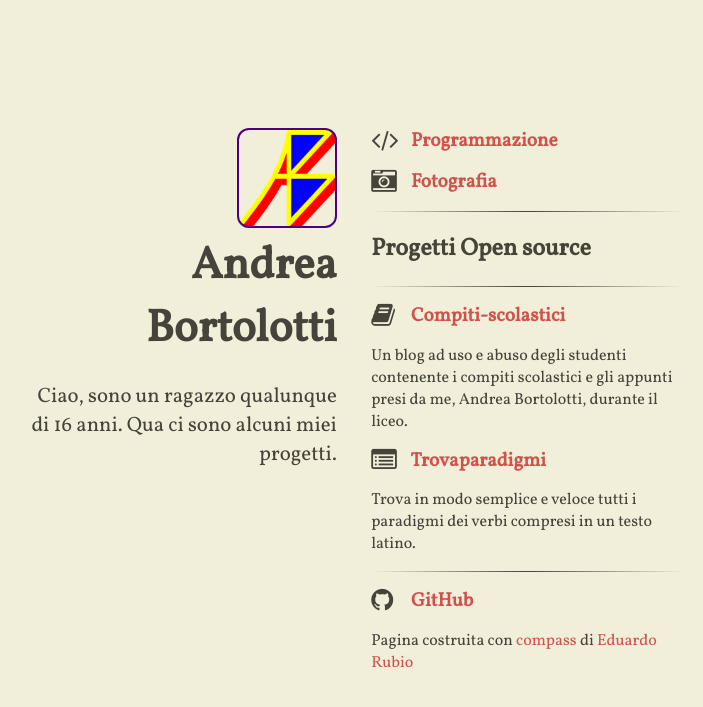
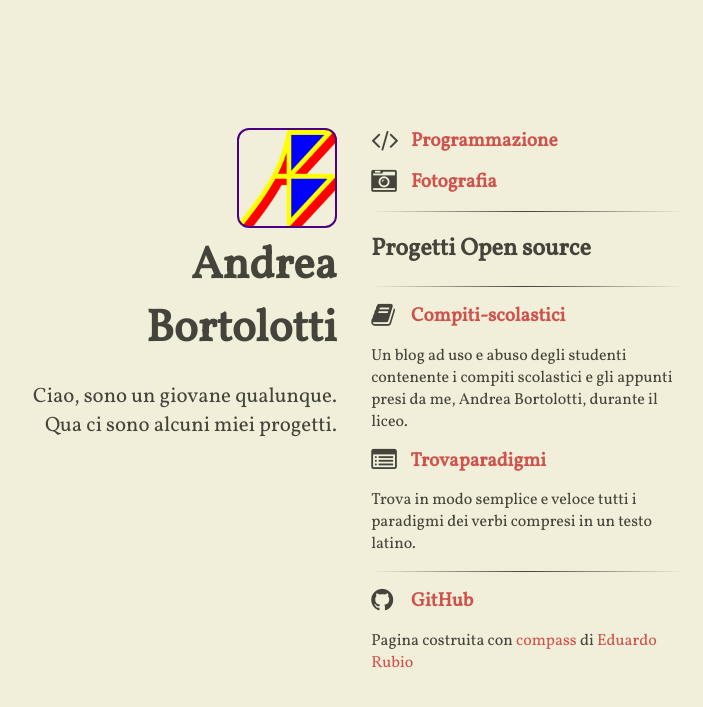
Before and after one commit to bortox/bortox.github.io.old, a Jekyll site: the page built from index.html, in a window 1280 px wide. Shown: the top 707 px of the page, without its empty margins (296-999 px from the left). Built offline with Jekyll 4.4.1, drawn with Linux system fonts in a browser that asks for light colours; nearby versions of some CDN libraries.

Commit message:
Update _config.yml

```diff
--- a/_config.yml
+++ b/_config.yml
@@ -9,14 +9,14 @@ compass:
   # author will appear under the avatar (optional)
   author: "Andrea Bortolotti"
   # tagline will appear under the title (optional)
-  tagline: "Ciao, sono un ragazzo qualunque di 16 anni. Qua ci sono alcuni miei progetti."
+  tagline: "Ciao, sono un giovane qualunque. Qua ci sono alcuni miei progetti."
   # if include_content is true, the contents of the content.html include will be
   # added right above the generated item list, if present
   include_content: true
   # if include_analytics is true, the content of the analytics.html include will
   # be added at the end of the <head> section. You can add your Google Analytics
   # Tracking Code to that file.
-  include_analytics: true
+  include_analytics: false
   # Twitter @username (as defined by the Twitter Card specs)
   #twitter: "compass"
 
```
